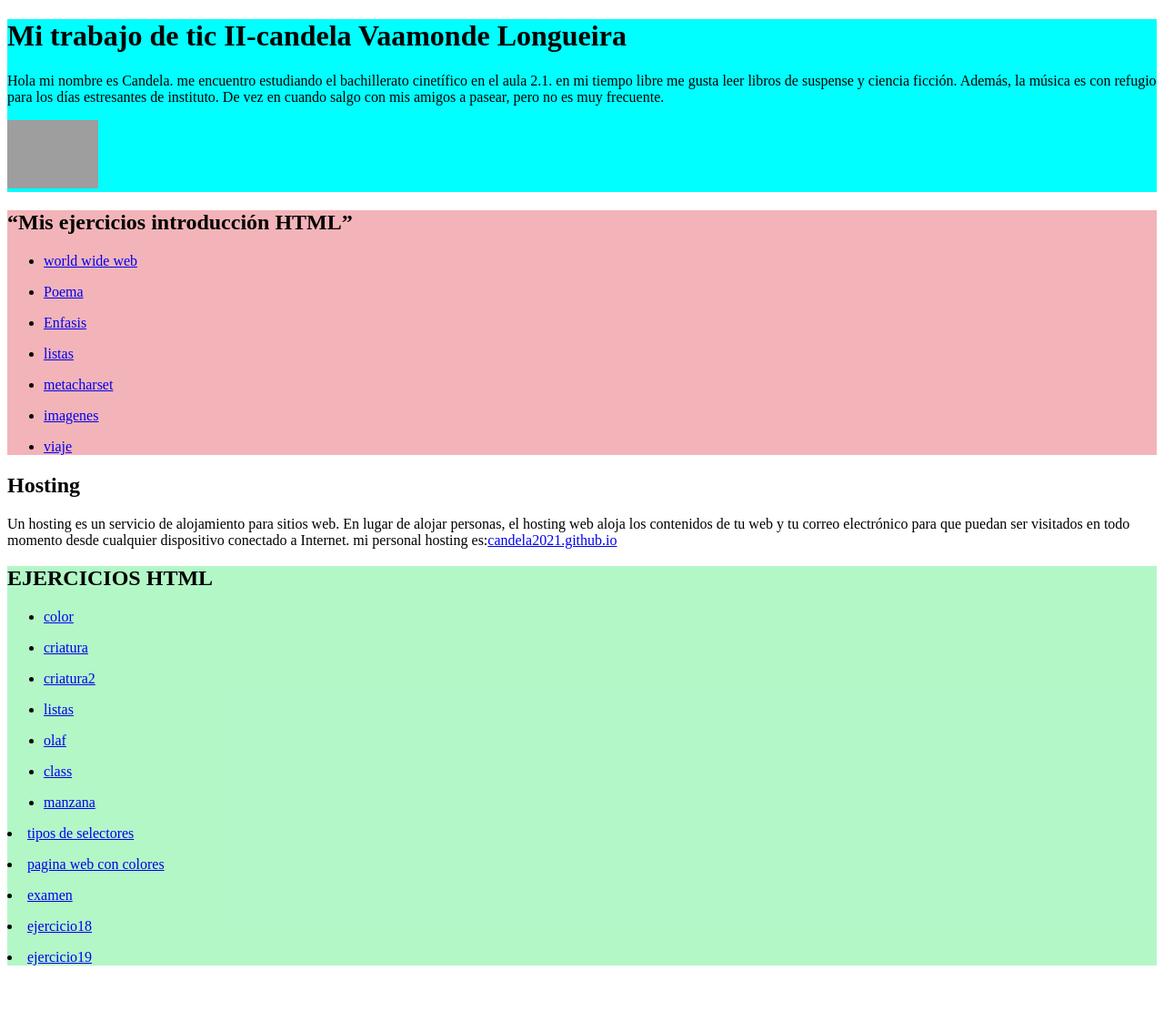
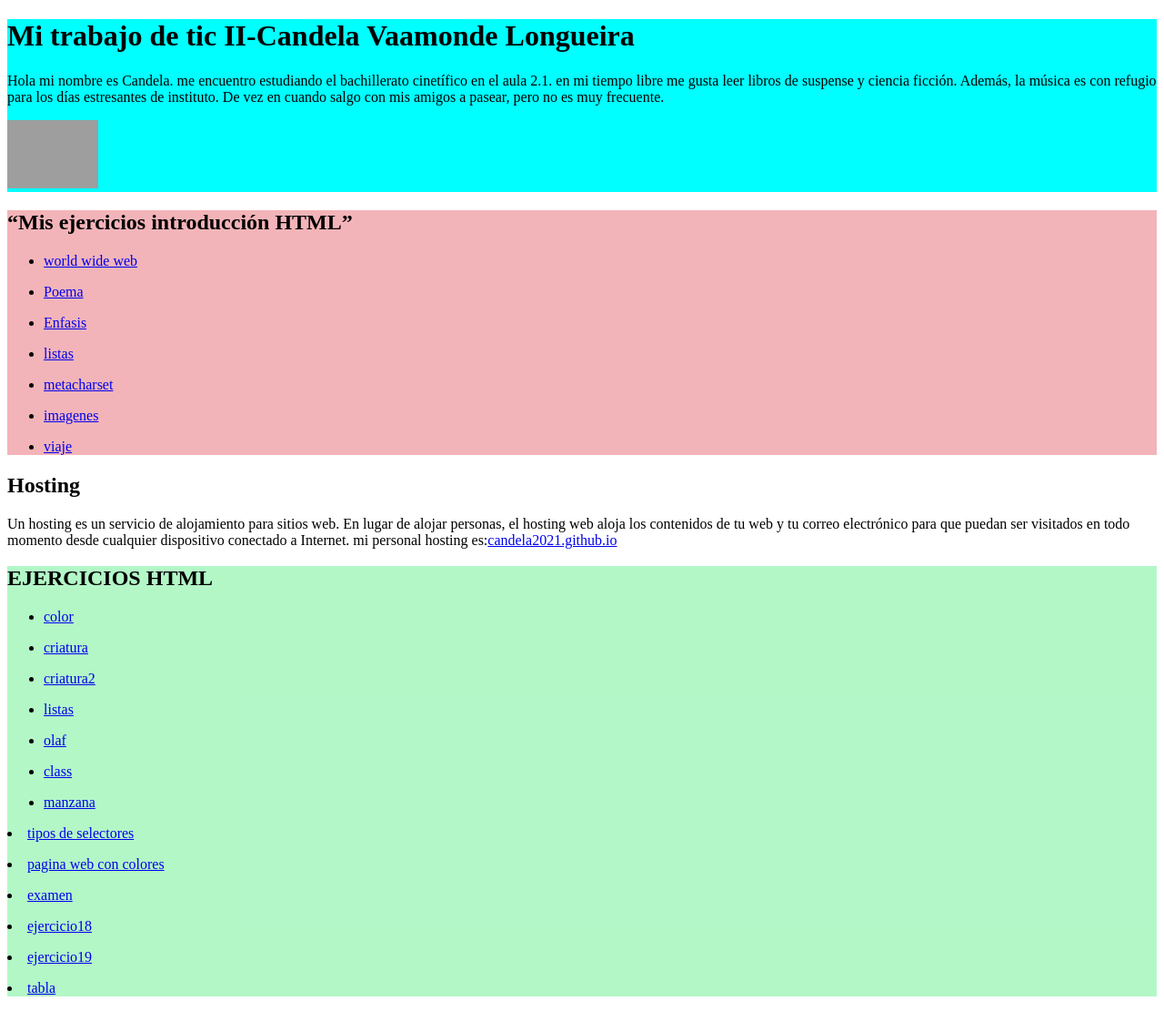
Before and after one commit to candela2021/candela2021.github.io, a plain HTML site: page index.html in a window 1280 px wide. Shown: the whole page at 91% size. Before the commit the page ends 1077 px from the top, so only its background shows below. Drawn offline with Linux system fonts and the light colour scheme; grey boxes are pictures that could not be loaded.

Commit message:
añadí el ejercicio 20

```diff
--- a/index.html
+++ b/index.html
@@ -10,7 +10,7 @@
 <body>
 
 	<div>
-		<h1> Mi trabajo de tic II-candela Vaamonde Longueira</h1>
+		<h1> Mi trabajo de tic II-Candela Vaamonde Longueira</h1>
 		<p> Hola mi nombre es Candela. me encuentro estudiando el bachillerato cinetífico en el aula 2.1. en mi tiempo libre me
 			gusta leer libros de suspense y ciencia ficción. Además, la música es con refugio para los días estresantes de instituto.
 			De vez en cuando salgo con mis amigos a pasear, pero no es muy frecuente.</p>
@@ -50,6 +50,7 @@ mi personal hosting es:<a href="candela2021.github.io">candela2021.github.io</a>
 <p><li><a href="https://examen-Candela-Vaamonde.candela2021.repl.co">examen</a></li></p>
 <p><li><a href="https://html-ejerc18-vinculoshtml.candela2021.repl.co">ejercicio18</a></li></p>
   <p><li><a href="https://html-ejerc19-vinculosinternoshtml.candela2021.repl.co">ejercicio19</a></li></p>
+  <p><li><a href="https://html-ejerc20html.candela2021.repl.co">tabla</a></li></p>
 </ul>
 </div>
 </head>
```
